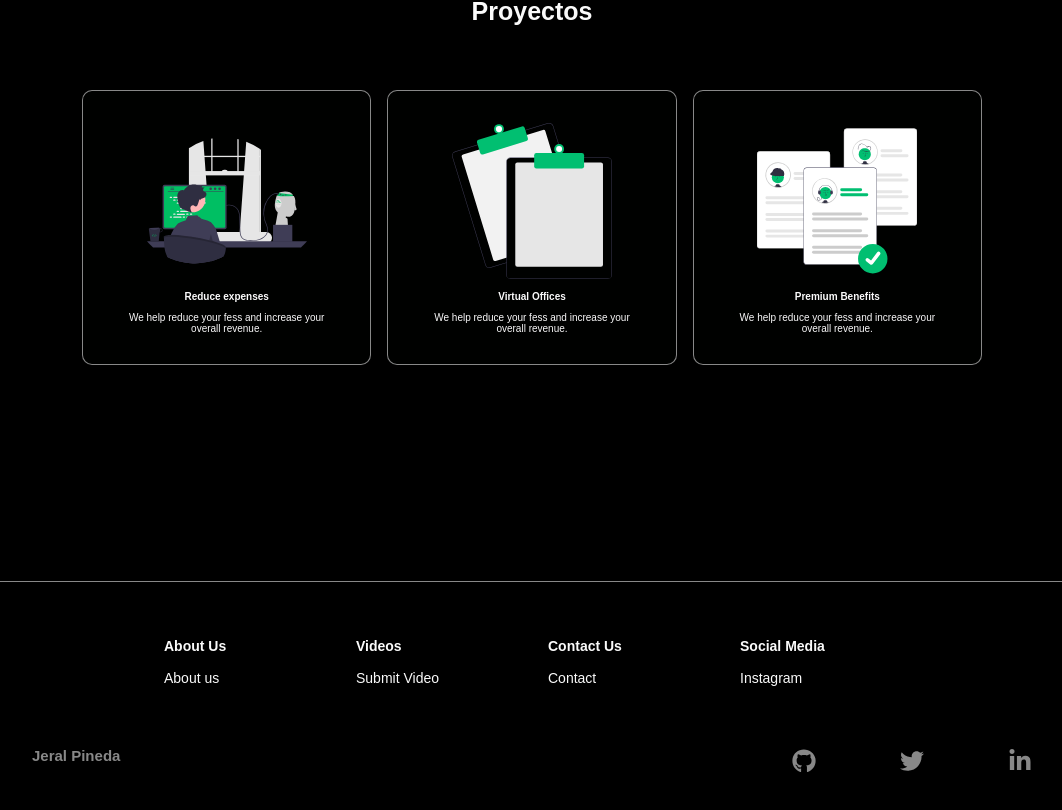
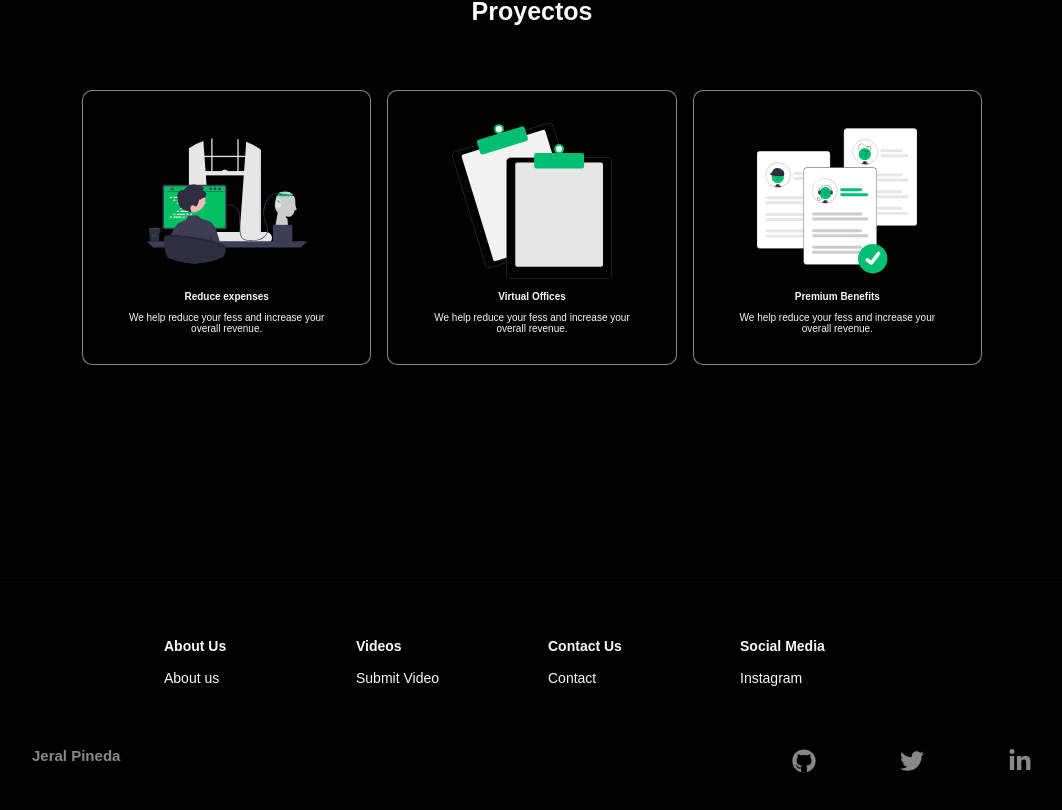
Before and after one commit to JeralPineda/portfolio, a React (Create React App) app: page / in a window 1280 px wide. Shown: the part 2799-3609 px from the top of the page, without its empty margins (108-1170 px from the left). Built offline with nearby package versions, Linux system fonts and the light colour scheme; a web font is replaced by a local one; what assets would draw is missing.

Commit message:
Cambio en el color del borde

```diff
--- a/src/components/web/Footer/FooterElements.js
+++ b/src/components/web/Footer/FooterElements.js
@@ -3,7 +3,7 @@ import { Link } from 'react-router-dom';
 
 export const FooterContainer = styled.div`
    background-color: #000000;
-   border-top: 1px solid #ccca;
+   border-top: 1px solid #080808;
 `;
 
 export const FooterWrap = styled.div`
```
